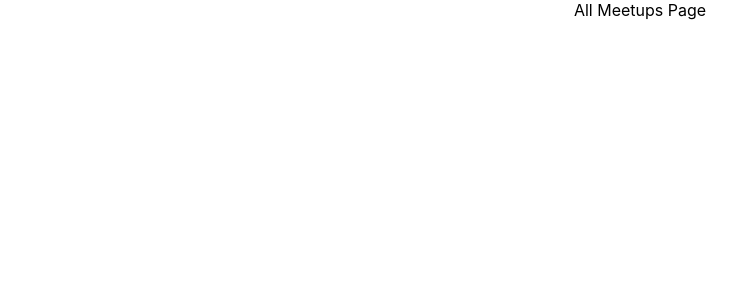
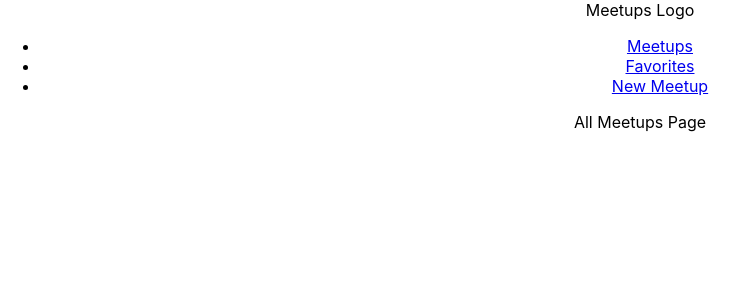
Before and after one commit to Joemokhtarali/Meetups-React, a React (Create React App) app: page / in a window 1280 px wide. Shown: the top 300 px of the page, without its empty margins (0-749 px from the left). Built offline with nearby package versions, Linux system fonts and the light colour scheme.

Commit message:
created nav bar using Link

```diff
--- a/src/App.js
+++ b/src/App.js
@@ -3,11 +3,13 @@
 import AllMeetups from "./pages/AllMeetups";
 import Favorites from "./pages/Favorites";
 import NewMeetup from "./pages/NewMeetup";
+import MainNavigation from "./Layouts/MainNavigation";
 
 function App() {
   return (
     <div className="App">
       {/* in case I want to add props to component wrap it within route */}
+      <MainNavigation />
       <Switch>
         <Route exact path="/" component={AllMeetups} />
         <Route path="/Favorites" component={Favorites} />
--- /dev/null
+++ b/src/Layouts/MainNavigation.js
@@ -0,0 +1,21 @@
+import { Link } from "react-router-dom";
+function MainNavigation() {
+  return (
+    <header>
+      <div>Meetups Logo</div>
+      <ul>
+        <li>
+          <Link to="/">Meetups</Link>
+        </li>
+        <li>
+          <Link to="Favorites">Favorites</Link>
+        </li>
+        <li>
+          <Link to="NewMeetup">New Meetup</Link>
+        </li>
+      </ul>
+    </header>
+  );
+}
+
+export default MainNavigation;
```
